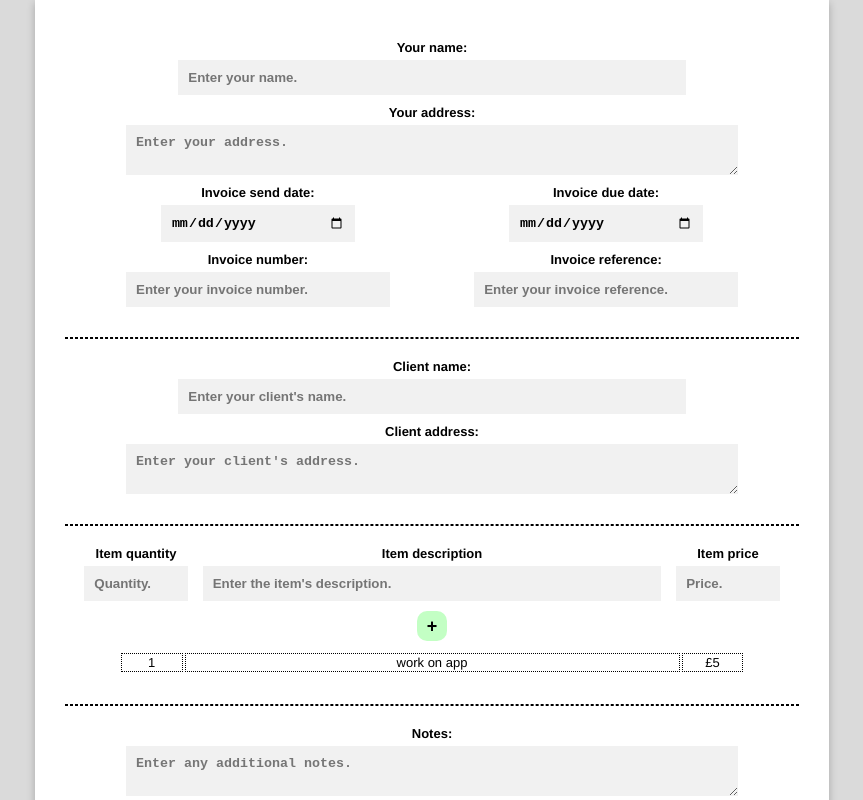
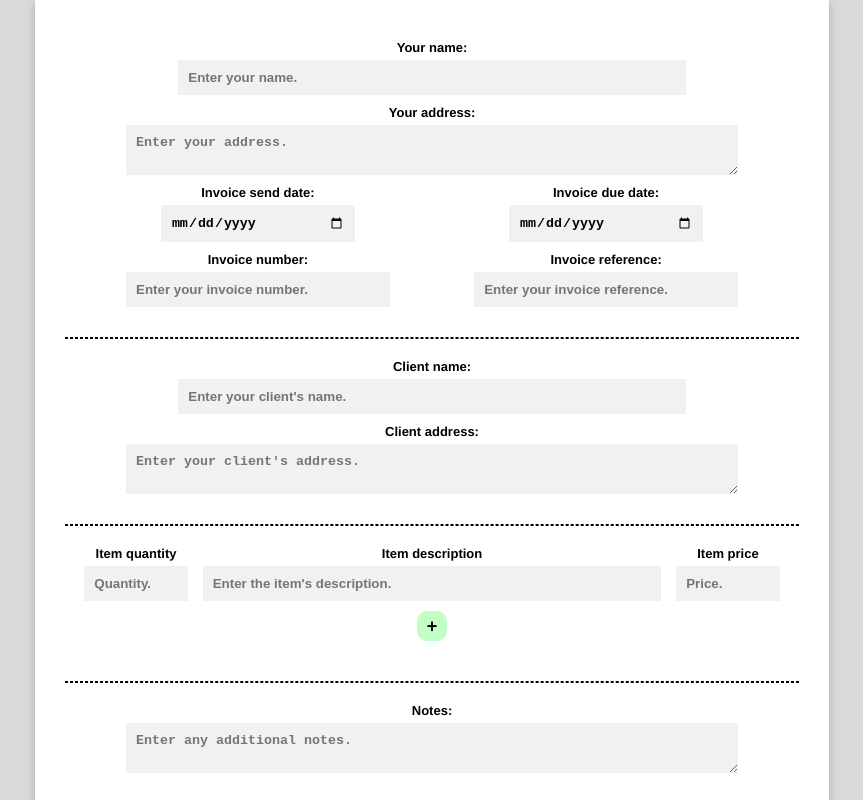
Before and after one commit to ConnorEasterbrook/Bandit, a React (Create React App) app: page / in a window 1280 px wide. Shown: the top 800 px of the page, without its empty margins (208-1071 px from the left). Built offline with nearby package versions, Linux system fonts and the light colour scheme; the HTML template or start-up script is replaced by a standard one.

Commit message:
Data json dependency removed

```diff
--- a/src/App.js
+++ b/src/App.js
@@ -7,7 +7,6 @@ import Header from "./assets/components/Header";
 import Notes from "./assets/components/Notes";
 import Table from "./assets/components/Table";
 import TableInput from "./assets/components/TableInput";
-import TableData from "./assets/components/table-data.json"
 import UserDetails from "./assets/components/UserDetails";
 import UserDetailsInput from "./assets/components/UserDetailsInput";
 
@@ -27,11 +26,15 @@ function App()
   const [clientAddress, setClientAddress] = useState("");
 
   // Table details
+  const [tableData, setTableData] = useState([])
+  const [total, setTotal] = useState("");
   const [quantity, setQuantity] = useState("");
-  const [desc, setDesc] = useState("");
   const [price, setPrice] = useState("");
-  const [total, setTotal] = useState("");
-  const [tableData, setTableData] = useState(TableData)
+
+  useEffect(() => {
+    const calculateTotal = (total) => { setTotal (quantity * price) }
+    calculateTotal (total)
+}, [])
 
   // Notes
   const [notes, setNotes] = useState("");
@@ -76,11 +79,6 @@ function App()
 
               {/* Table, Notes && Footer */}
               <Table
-                quantity={quantity}
-                desc={desc}
-                price={price}
-                total={total}
-                setTotal={setTotal}
                 tableData={tableData}
               />
 
@@ -130,12 +128,6 @@ function App()
             <div className="gap"></div>
 
             <TableInput
-              quantity={quantity}
-              setQuantity={setQuantity}
-              desc={desc}
-              setDesc={setDesc}
-              price={price}
-              setPrice={setPrice}
               tableData={tableData}
               setTableData={setTableData}
             />
--- a/src/assets/components/Table.js
+++ b/src/assets/components/Table.js
@@ -1,12 +1,7 @@
 import { useEffect, useState } from "react"
 
-export default function Table({ quantity, desc, price, total, setTotal, tableData })
+export default function Table({ total, tableData })
 {
-    useEffect(() => {
-        const calculateTotal = (total) => { setTotal (quantity * price) }
-        calculateTotal (total);
-    }, [])
-
     return (
         <table>
             <thead>
@@ -28,7 +23,7 @@ export default function Table({ quantity, desc, price, total, setTotal, tableDat
 
             <tbody>
                 {tableData.map ((invoiceTable) =>
-                (
+                    (
                     <tr>
                         <td>
                             {invoiceTable.quantity}
@@ -40,7 +35,7 @@ export default function Table({ quantity, desc, price, total, setTotal, tableDat
                             £{invoiceTable.price}
                         </td>
                         <td>
-                            £{total}
+                            £{invoiceTable.total}
                         </td>
                     </tr>
                 ))}
--- a/src/assets/components/TableInput.js
+++ b/src/assets/components/TableInput.js
@@ -33,7 +33,8 @@ export default function TableInput({ tableData, setTableData })
             id: nanoid(),
             quantity: addTableData.quantityRow,
             desc: addTableData.descRow,
-            price: addTableData.priceRow
+            price: addTableData.priceRow,
+            total: addTableData.quantityRow * addTableData.priceRow
         }
 
         const newRows = [...tableData, newRow];
@@ -51,8 +52,6 @@ export default function TableInput({ tableData, setTableData })
                     name="quantityRow"
                     id="smallTextTable"
                     placeholder="Quantity."
-                    // value={quantity}
-                    // onChange={(e) => setQuantity(e.target.value)}
                     onChange={handleAddFormChange}
                 />
             </div>
@@ -66,8 +65,6 @@ export default function TableInput({ tableData, setTableData })
                     name="descRow"
                     id="bigTextTable"
                     placeholder="Enter the item's description."
-                    // value={desc}
-                    // onChange={(e) => setDesc(e.target.value)}
                     onChange={handleAddFormChange}
                 />
             </div>
@@ -81,8 +78,6 @@ export default function TableInput({ tableData, setTableData })
                     name="priceRow"
                     id="smallTextTable"
                     placeholder="Price."
-                    // value={price}
-                    // onChange={(e) => setPrice(e.target.value)}
                     onChange={handleAddFormChange}
                 />
             </div>
--- a/src/assets/components/table-data.json
+++ /dev/null
@@ -1,8 +0,0 @@
-[
-    {
-        "id": 1,
-        "quantity": "1",
-        "desc": "work on app",
-        "price": "5"
-    }
-]
```
